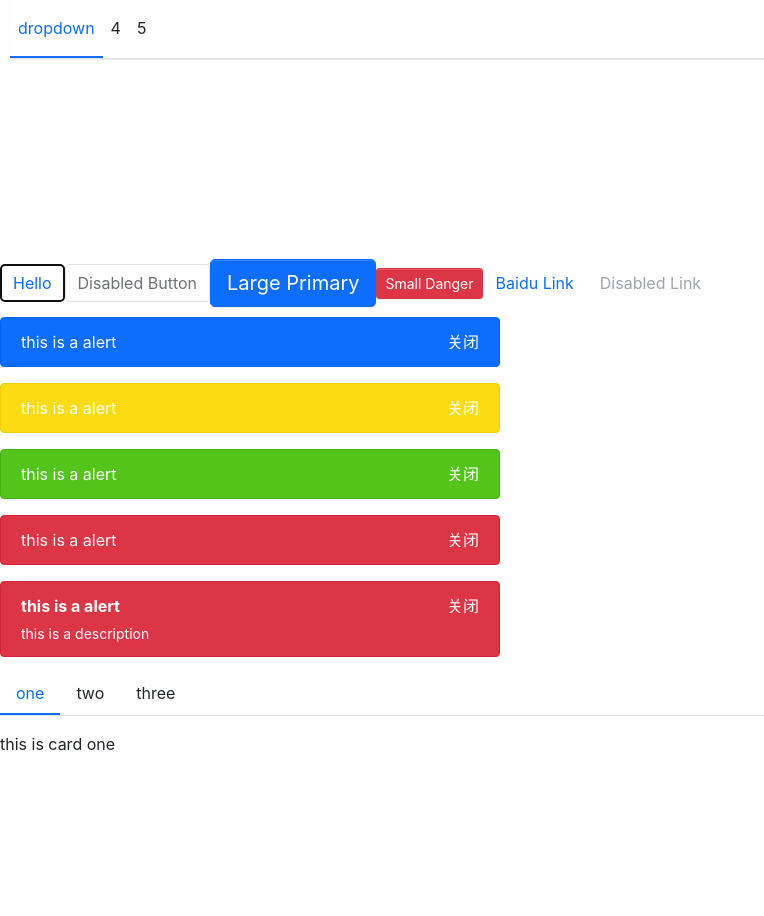
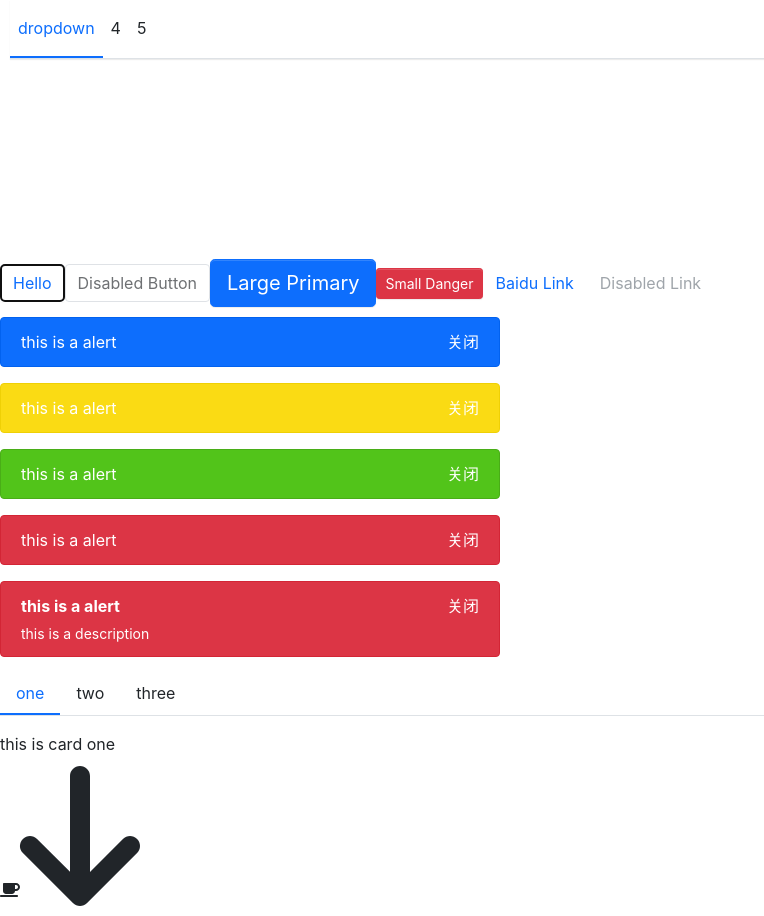
Before and after one commit to coderyjw/jw-ui-react, a React (Create React App) app: page / in a window 1280 px wide. Shown: the whole page, without its empty margins (0-764 px from the left). Before the commit the page ends 800 px from the top, so only its background shows below. Built offline with nearby package versions, Linux system fonts and the light colour scheme.

Commit message:
Icon 组件第一部分

```diff
--- a/package.json
+++ b/package.json
@@ -3,6 +3,9 @@
   "version": "0.1.0",
   "private": true,
   "dependencies": {
+    "@fortawesome/fontawesome-svg-core": "^6.1.1",
+    "@fortawesome/free-solid-svg-icons": "^6.1.1",
+    "@fortawesome/react-fontawesome": "^0.2.0",
     "@testing-library/jest-dom": "^5.16.4",
     "@testing-library/react": "^13.3.0",
     "@testing-library/user-event": "^13.5.0",
--- a/src/App.tsx
+++ b/src/App.tsx
@@ -5,7 +5,12 @@
 import SubMenu from './components/Menu/subMenu';
 import Tabs from './components/Tabs/tabs'
 import TabItem from './components/Tabs/tabItem';
-
+import Icon from './components/Icon/icon'
+import { FontAwesomeIcon } from '@fortawesome/react-fontawesome'
+import { faCoffee } from '@fortawesome/free-solid-svg-icons'
+import {library} from '@fortawesome/fontawesome-svg-core'
+import { fas } from '@fortawesome/free-solid-svg-icons'
+library.add(fas)
 function App() {
   return (
     <div className="App">
@@ -39,6 +44,9 @@
         <TabItem label='two'>this is card two</TabItem>
         <TabItem label='three'>this is card three</TabItem>
       </Tabs>
+
+      <FontAwesomeIcon icon={faCoffee} />
+      <Icon icon="arrow-down" theme="danger" size="10x"/>
     </div>
   );
 }
--- /dev/null
+++ b/src/components/Icon/icon.tsx
@@ -0,0 +1,22 @@
+import classNames from "classnames";
+
+import { FontAwesomeIcon, FontAwesomeIconProps } from "@fortawesome/react-fontawesome";
+export type ThemeProps = 'primary' | 'secondary' | 'success' | 'info' | 'warning' | 'danger' | 'light' | 'dark'
+
+
+export interface IconProps extends FontAwesomeIconProps{
+  theme? : ThemeProps
+}
+
+const Icon:React.FC<IconProps> = props => {
+  // icon-primary
+  const { className, theme, ...resetProps } = props
+  const classes = classNames('jw-icon', className, {
+    [`icon-${theme}`]: theme
+  })
+  return (
+    <FontAwesomeIcon className={classes} {...resetProps}/>
+  )
+}
+
+export default Icon
```
Also changed, not shown: 1 other file (tests, documents, lock files or other folders).
